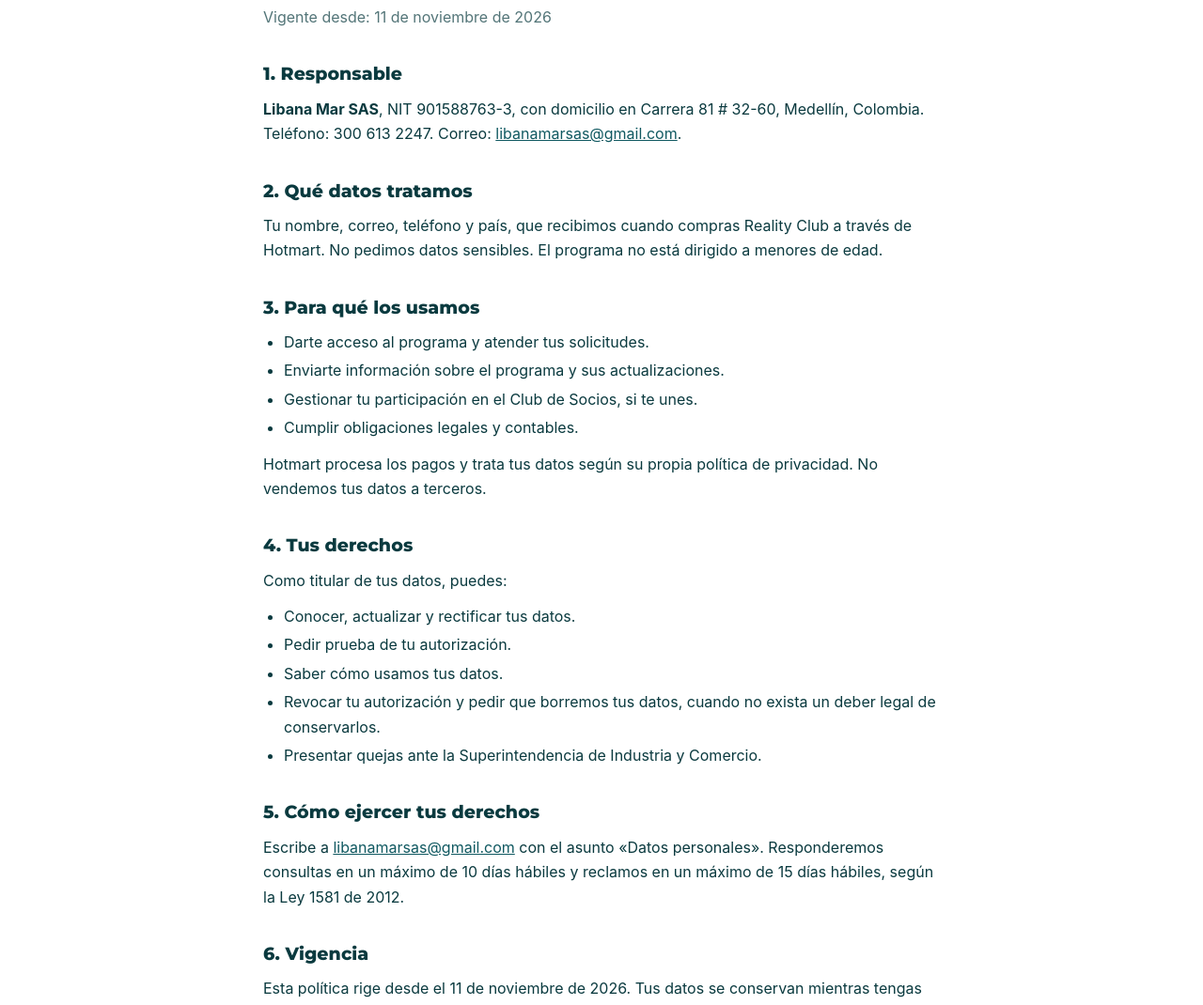
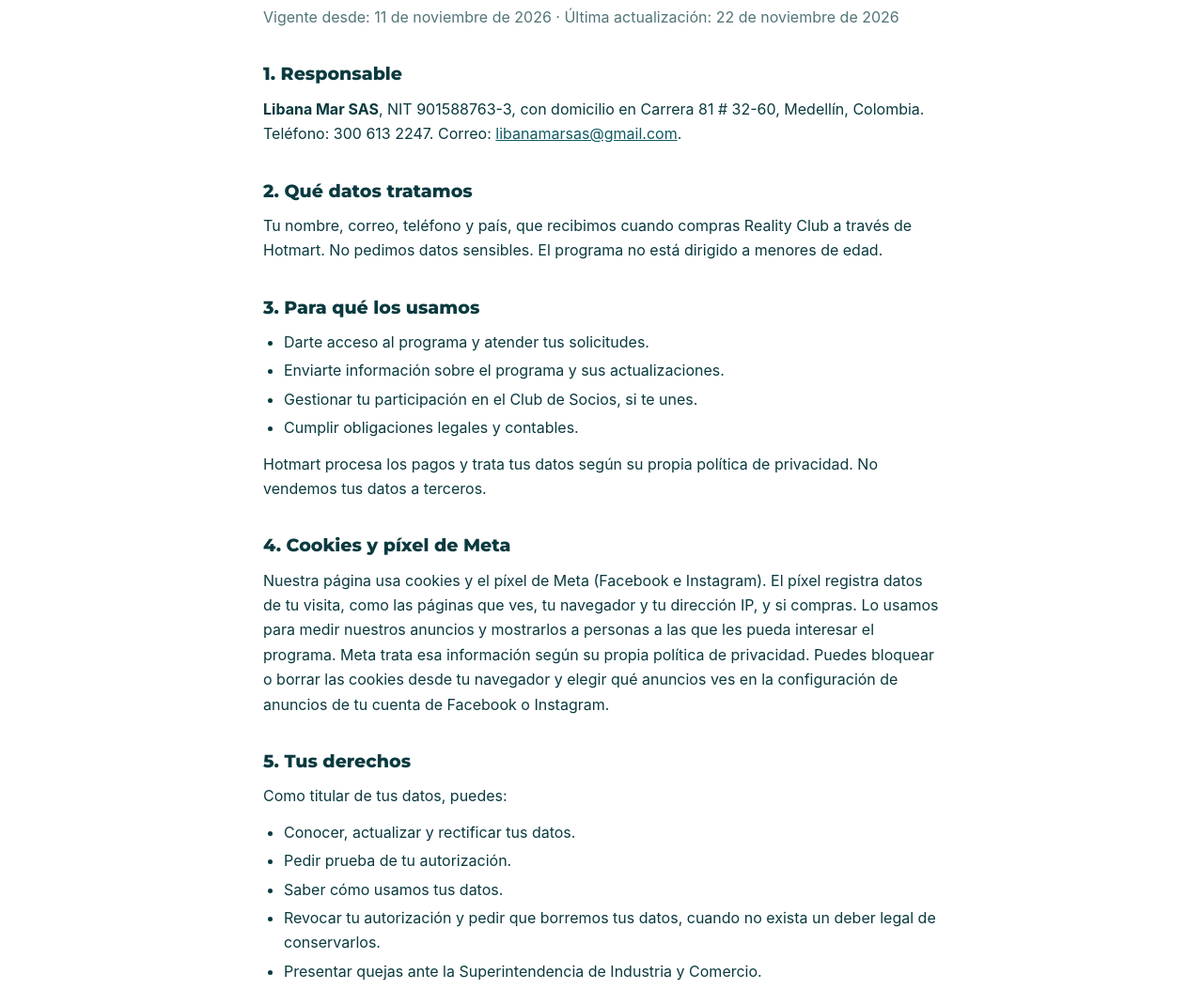
Before and after one commit to santimarquez010/Reality-Club, a plain HTML site: page public/privacidad.html in a window 1280 px wide. Shown: the part 219-1289 px from the top of the page at 94% size. Drawn offline with Linux system fonts and the light colour scheme.

Commit message:
Agrega el píxel de Meta a la página de ventas y al VSL, y el párrafo de cookies en la política de datos
Co-Authored-By: Claude Opus 5.5 <noreply@anthropic.com>

```diff
--- a/public/privacidad.html
+++ b/public/privacidad.html
@@ -21,7 +21,7 @@
 </header>
 <main class="lg-main">
   <h1>Política de tratamiento de datos personales</h1>
-  <p class="lg-date">Vigente desde: 11 de noviembre de 2026</p>
+  <p class="lg-date">Vigente desde: 11 de noviembre de 2026 · Última actualización: 22 de noviembre de 2026</p>
 
   <h2>1. Responsable</h2>
   <p><strong>Libana Mar SAS</strong>, NIT 901588763-3, con domicilio en Carrera 81 # 32-60, Medellín, Colombia. Teléfono: 300 613 2247. Correo: <a href="mailto:libanamarsas@gmail.com">libanamarsas@gmail.com</a>.</p>
@@ -38,7 +38,10 @@
   </ul>
   <p>Hotmart procesa los pagos y trata tus datos según su propia política de privacidad. No vendemos tus datos a terceros.</p>
 
-  <h2>4. Tus derechos</h2>
+  <h2>4. Cookies y píxel de Meta</h2>
+  <p>Nuestra página usa cookies y el píxel de Meta (Facebook e Instagram). El píxel registra datos de tu visita, como las páginas que ves, tu navegador y tu dirección IP, y si compras. Lo usamos para medir nuestros anuncios y mostrarlos a personas a las que les pueda interesar el programa. Meta trata esa información según su propia política de privacidad. Puedes bloquear o borrar las cookies desde tu navegador y elegir qué anuncios ves en la configuración de anuncios de tu cuenta de Facebook o Instagram.</p>
+
+  <h2>5. Tus derechos</h2>
   <p>Como titular de tus datos, puedes:</p>
   <ul>
     <li>Conocer, actualizar y rectificar tus datos.</li>
@@ -48,10 +51,10 @@
     <li>Presentar quejas ante la Superintendencia de Industria y Comercio.</li>
   </ul>
 
-  <h2>5. Cómo ejercer tus derechos</h2>
+  <h2>6. Cómo ejercer tus derechos</h2>
   <p>Escribe a <a href="mailto:libanamarsas@gmail.com">libanamarsas@gmail.com</a> con el asunto «Datos personales». Responderemos consultas en un máximo de 10 días hábiles y reclamos en un máximo de 15 días hábiles, según la Ley 1581 de 2012.</p>
 
-  <h2>6. Vigencia</h2>
+  <h2>7. Vigencia</h2>
   <p>Esta política rige desde el 11 de noviembre de 2026. Tus datos se conservan mientras tengas acceso al programa y durante el tiempo que exija la ley. Si hacemos cambios importantes, te los comunicaremos antes de aplicarlos.</p>
   <button class="lg-print" type="button" onclick="window.print()">Imprimir o guardar en PDF</button>
 </main>
```
Also changed, not shown: public/index.html (+8 -0 lines), public/video.html (+8 -0 lines).
